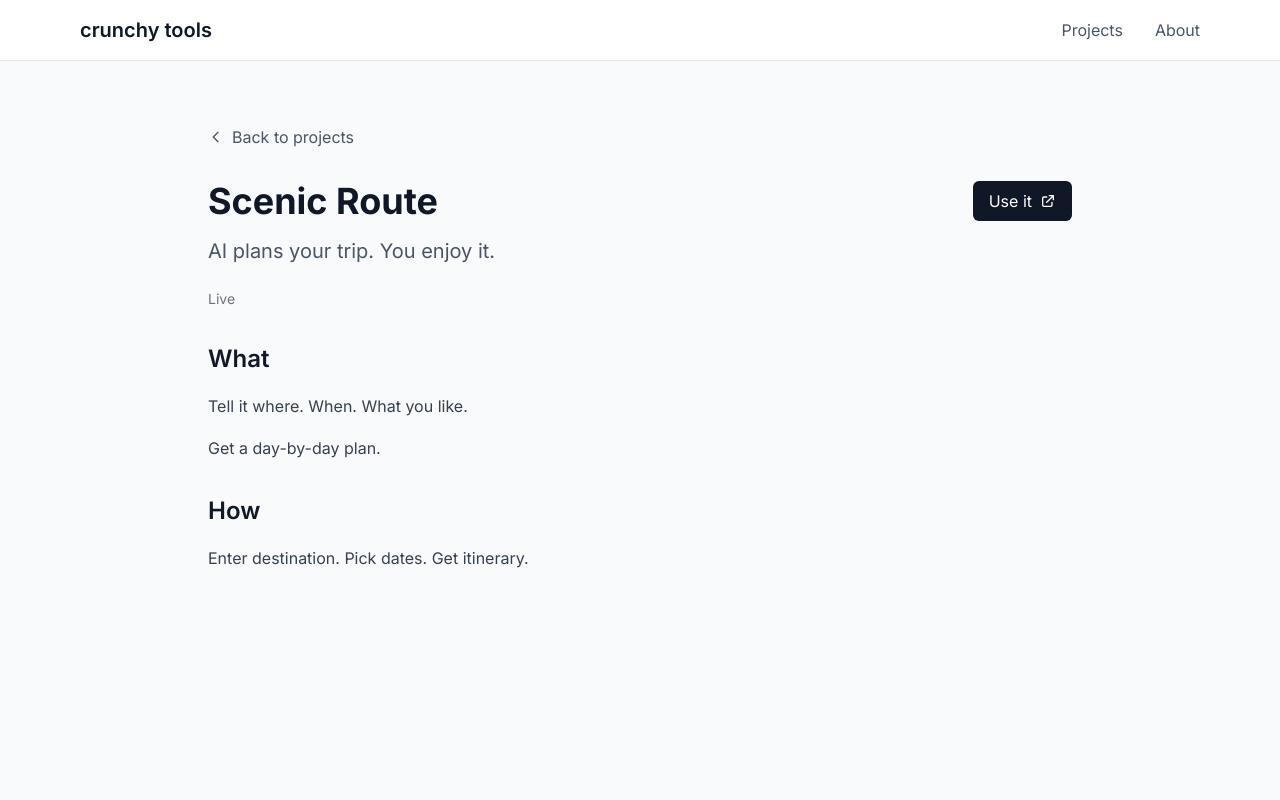
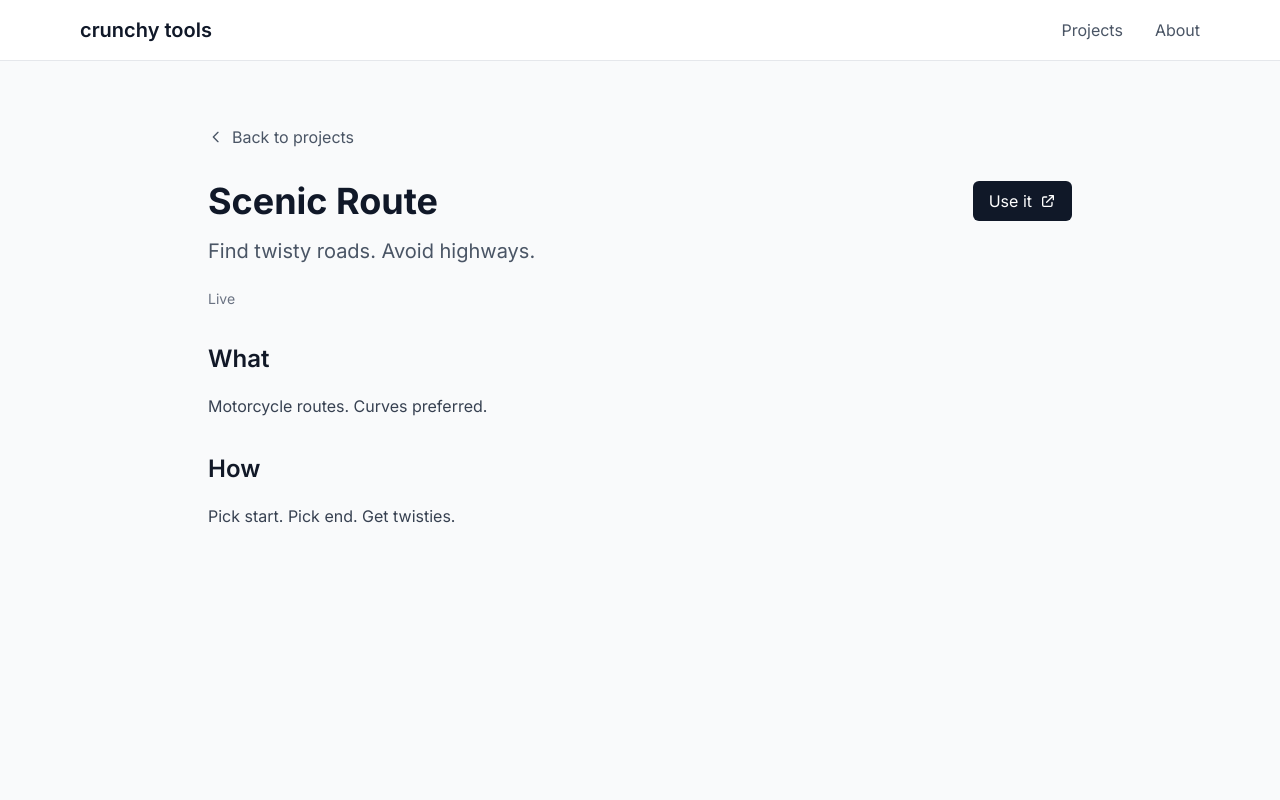
Before and after one commit to brklyngg/crunchynumbers, a Next.js app: page /projects/scenic-route in a window 1280 px wide. Shown: the top 800 px of the page. Built offline with nearby package versions, Linux system fonts and the light colour scheme.

Commit message:
Update Scenic Route to focus on motorcycle trip planning

```diff
--- a/app/page.tsx
+++ b/app/page.tsx
@@ -20,7 +20,7 @@ const projects = [
   },
   {
     name: "Scenic Route",
-    description: "AI-powered travel itinerary generator",
+    description: "Motorcycle trip planner with twisty roads",
     url: "/projects/scenic-route",
     externalUrl: "https://scenic-route.netlify.app",
     stats: "Live",
--- a/app/projects/scenic-route/page.tsx
+++ b/app/projects/scenic-route/page.tsx
@@ -20,7 +20,7 @@ export default function ScenicRouteProject() {
               Scenic Route
             </h1>
             <p className="text-xl text-gray-600">
-              AI plans your trip. You enjoy it.
+              Find twisty roads. Avoid highways.
             </p>
           </div>
           <Link
@@ -44,15 +44,12 @@ export default function ScenicRouteProject() {
       <div className="prose prose-lg max-w-none mb-12">
         <h2>What</h2>
         <p>
-          Tell it where. When. What you like.
-        </p>
-        <p>
-          Get a day-by-day plan.
+          Motorcycle routes. Curves preferred.
         </p>
 
         <h2>How</h2>
         <p>
-          Enter destination. Pick dates. Get itinerary.
+          Pick start. Pick end. Get twisties.
         </p>
       </div>
     </div>
```
